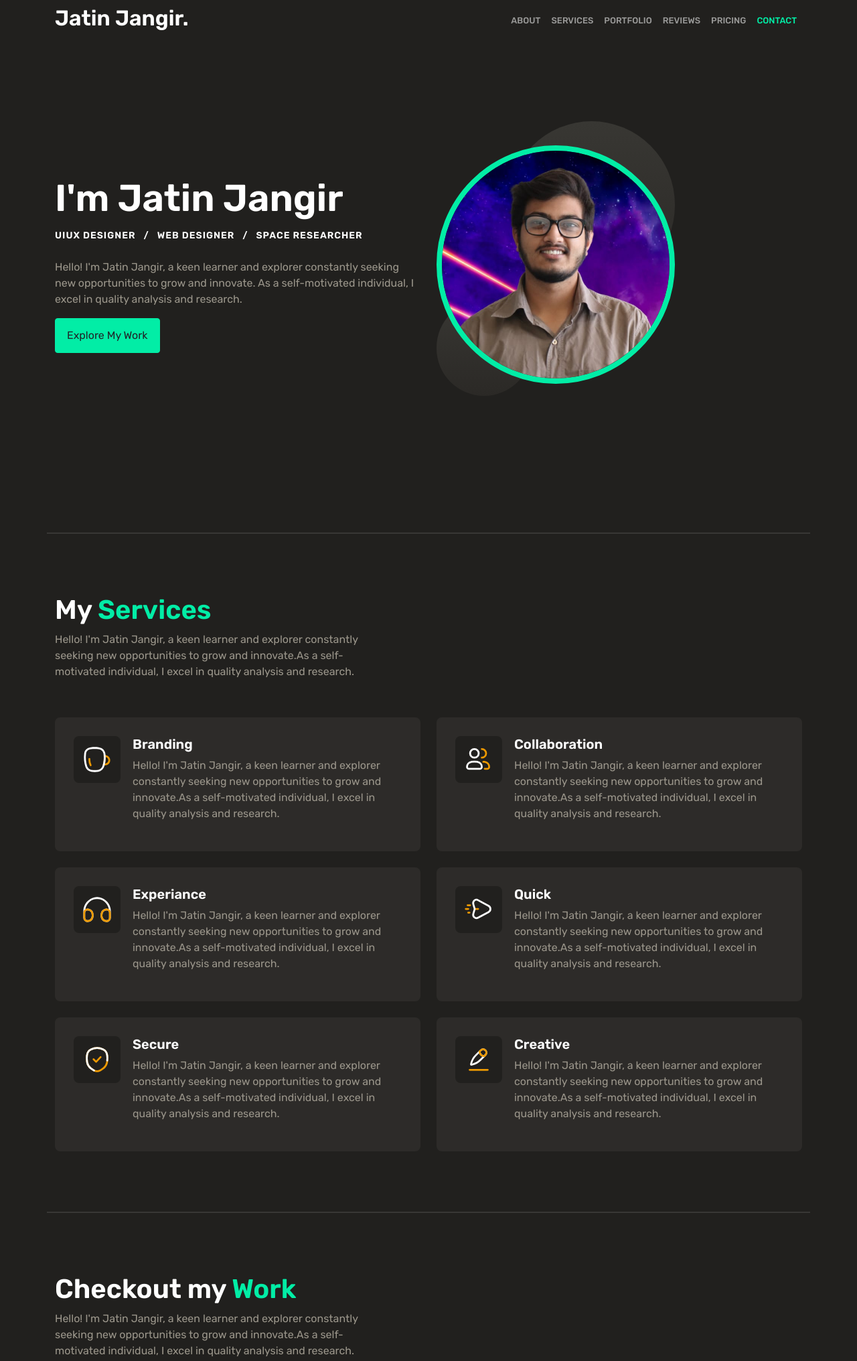
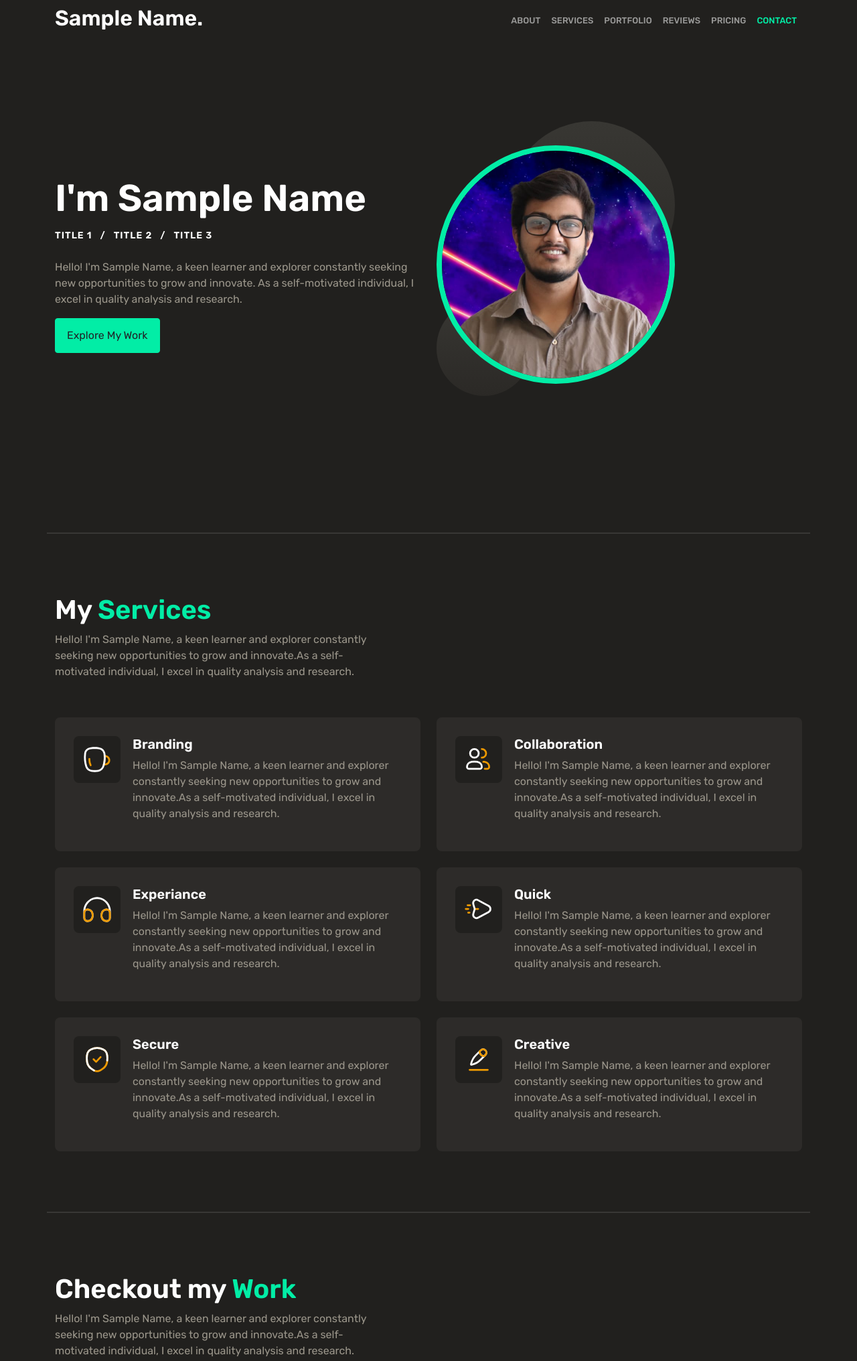
Before and after one commit to Jatinj0/Sample-Portfolio, a plain HTML site: page index.html in a window 1280 px wide. Shown: the part 5-2037 px from the top of the page at 67% size. Drawn offline with nearby package versions, Linux system fonts and the light colour scheme; files that its build step writes are made by us from their sources; files whose address does not match are found by name.

Commit message:
Add files via upload

```diff
--- a/index.html
+++ b/index.html
@@ -19,7 +19,7 @@
   <nav class="navbar fixed-top py-2 navbar-expand-lg navbar-dark">
     <div class="container">
       <a class="navbar-brand" href="#">
-        <h2>Jatin Jangir.</h2>
+        <h2>Sample Name.</h2>
       </a>
       <button class="navbar-toggler" type="button" data-bs-toggle="collapse" data-bs-target="#navbarNav"
         aria-controls="navbarNav" aria-expanded="false" aria-label="Toggle navigation">
@@ -55,15 +55,15 @@
     <div class="container">
       <div class="row gy-5 align-items-center">
         <div class="col-lg-6 order-lg-first order-last">
-          <h1 class="display-4">I'm Jatin Jangir</h1>
+          <h1 class="display-4">I'm Sample Name</h1>
           <div class="person-is">
-            <span>UIUX Designer</span>
+            <span>Title 1</span>
             <span>/</span>
-            <span>Web Designer</span>
+            <span>Title 2</Title></span>
             <span>/</span>
-            <span>Space Researcher</span>
+            <span>Title 3</span>
           </div>
-          <p class="mt-4">Hello! I'm Jatin Jangir, a keen learner and explorer constantly seeking new opportunities to
+          <p class="mt-4">Hello! I'm Sample Name, a keen learner and explorer constantly seeking new opportunities to
             grow and innovate. As a self-motivated individual, I excel in quality analysis and research.</p>
           <a href="#" class="btn btn-brand">Explore My Work</a>
         </div>
@@ -86,7 +86,7 @@
       <div class="row">
         <div class="col-12 intro">
           <h1>My <span class="text-brand">Services</span></h1>
-          <p>Hello! I'm Jatin Jangir, a keen learner and explorer constantly seeking new opportunities to grow and
+          <p>Hello! I'm Sample Name, a keen learner and explorer constantly seeking new opportunities to grow and
             innovate.As a self-motivated individual, I excel in quality analysis and research.</p>
         </div>
       </div>
@@ -98,7 +98,7 @@
             </div>
             <div>
               <h5>Branding</h5>
-              <p>Hello! I'm Jatin Jangir, a keen learner and explorer constantly seeking new opportunities to grow and
+              <p>Hello! I'm Sample Name, a keen learner and explorer constantly seeking new opportunities to grow and
                 innovate.As a self-motivated individual, I excel in quality analysis and research.</p>
             </div>
           </div>
@@ -110,7 +110,7 @@
             </div>
             <div>
               <h5>Collaboration</h5>
-              <p>Hello! I'm Jatin Jangir, a keen learner and explorer constantly seeking new opportunities to grow and
+              <p>Hello! I'm Sample Name, a keen learner and explorer constantly seeking new opportunities to grow and
                 innovate.As a self-motivated individual, I excel in quality analysis and research.</p>
             </div>
           </div>
@@ -122,7 +122,7 @@
             </div>
             <div>
               <h5>Experiance</h5>
-              <p>Hello! I'm Jatin Jangir, a keen learner and explorer constantly seeking new opportunities to grow and
+              <p>Hello! I'm Sample Name, a keen learner and explorer constantly seeking new opportunities to grow and
                 innovate.As a self-motivated individual, I excel in quality analysis and research.</p>
             </div>
           </div>
@@ -134,7 +134,7 @@
             </div>
             <div>
               <h5>Quick</h5>
-              <p>Hello! I'm Jatin Jangir, a keen learner and explorer constantly seeking new opportunities to grow and
+              <p>Hello! I'm Sample Name, a keen learner and explorer constantly seeking new opportunities to grow and
                 innovate.As a self-motivated individual, I excel in quality analysis and research.</p>
             </div>
           </div>
@@ -146,7 +146,7 @@
             </div>
             <div>
               <h5>Secure</h5>
-              <p>Hello! I'm Jatin Jangir, a keen learner and explorer constantly seeking new opportunities to grow and
+              <p>Hello! I'm Sample Name, a keen learner and explorer constantly seeking new opportunities to grow and
                 innovate.As a self-motivated individual, I excel in quality analysis and research.</p>
             </div>
           </div>
@@ -158,7 +158,7 @@
             </div>
             <div>
               <h5>Creative</h5>
-              <p>Hello! I'm Jatin Jangir, a keen learner and explorer constantly seeking new opportunities to grow and
+              <p>Hello! I'm Sample Name, a keen learner and explorer constantly seeking new opportunities to grow and
                 innovate.As a self-motivated individual, I excel in quality analysis and research.</p>
             </div>
           </div>
@@ -176,7 +176,7 @@
       <div class="row">
         <div class="col-12 intro">
           <h1>Checkout my <span class="text-brand">Work</span></h1>
-          <p>Hello! I'm Jatin Jangir, a keen learner and explorer constantly seeking new opportunities to grow and
+          <p>Hello! I'm Sample Name, a keen learner and explorer constantly seeking new opportunities to grow and
             innovate.As a self-motivated individual, I excel in quality analysis and research.</p>
         </div>
       </div>
@@ -241,14 +241,14 @@
       <div class="row">
         <div class="col-12 intro">
           <h1>Listen to my <span class="text-brand">customers</span></h1>
-          <p>Hello! I'm Jatin Jangir, a keen learner and explorer constantly seeking new opportunities to grow and
+          <p>Hello! I'm Sample Name, a keen learner and explorer constantly seeking new opportunities to grow and
             innovate.As a self-motivated individual, I excel in quality analysis and research.</p>
         </div>
       </div>
       <div class="row g-4">
         <div class="col-lg-6">
           <div class="review">
-            <p>Hello! I'm Jatin Jangir, a keen learner and explorer constantly seeking new opportunities to grow and innovate.As a self-motivated individual, I excel in quality analysis and research.</p>
+            <p>Hello! I'm Sample Name, a keen learner and explorer constantly seeking new opportunities to grow and innovate.As a self-motivated individual, I excel in quality analysis and research.</p>
             <div class="d-flex align-items-center">
               <img src="img/a1.jpg" alt="">
               <div class="ms-3">
@@ -260,7 +260,7 @@
         </div>
         <div class="col-lg-6"> <!--R2-->
           <div class="review">
-            <p>Hello! I'm Jatin Jangir, a keen learner and explorer constantly seeking new opportunities to grow and innovate.As a self-motivated individual, I excel in quality analysis and research.</p>
+            <p>Hello! I'm Sample Name, a keen learner and explorer constantly seeking new opportunities to grow and innovate.As a self-motivated individual, I excel in quality analysis and research.</p>
             <div class="d-flex align-items-center">
               <img src="img/a2.jpg" alt="">
               <div class="ms-3">
@@ -272,7 +272,7 @@
         </div>
         <div class="col-lg-6"> <!--R3-->
           <div class="review">
-            <p>Hello! I'm Jatin Jangir, a keen learner and explorer constantly seeking new opportunities to grow and innovate.As a self-motivated individual, I excel in quality analysis and research.</p>
+            <p>Hello! I'm Sample Name, a keen learner and explorer constantly seeking new opportunities to grow and innovate.As a self-motivated individual, I excel in quality analysis and research.</p>
             <div class="d-flex align-items-center">
               <img src="img/a3.jpg" alt="">
               <div class="ms-3">
@@ -284,7 +284,7 @@
         </div>
         <div class="col-lg-6"> <!--R4-->
           <div class="review">
-            <p>Hello! I'm Jatin Jangir, a keen learner and explorer constantly seeking new opportunities to grow and innovate.As a self-motivated individual, I excel in quality analysis and research.</p>
+            <p>Hello! I'm Sample Name, a keen learner and explorer constantly seeking new opportunities to grow and innovate.As a self-motivated individual, I excel in quality analysis and research.</p>
             <div class="d-flex align-items-center">
               <img src="img/a4.jpg" alt="">
               <div class="ms-3">
@@ -306,7 +306,7 @@
       <div class="row">
         <div class="col-12 intro">
           <h1>My fair and simple <span class="text-brand">Pricing</span></h1>
-          <p>Hello! I'm Jatin Jangir, a keen learner and explorer constantly seeking new opportunities to grow and
+          <p>Hello! I'm Sample Name, a keen learner and explorer constantly seeking new opportunities to grow and
             innovate.As a self-motivated individual, I excel in quality analysis and research.</p>
         </div>
       </div>
@@ -316,7 +316,7 @@
             <div class="pricing-header">
               <h6>SILVER</h6>
               <h1>$99.0</h1>
-              <p>Hello! I'm Jatin Jangir, a keen learner and explorer constantly seeking new opportunities to grow and
+              <p>Hello! I'm Sample Name, a keen learner and explorer constantly seeking new opportunities to grow and
                 innovate.</p>
             </div>
             <a href="#" class="btn btn-outline-brand">Get Started</a>
@@ -359,7 +359,7 @@
             <div class="pricing-header">
               <h6>GOLD</h6>
               <h1>$299.0</h1>
-              <p>Hello! I'm Jatin Jangir, a keen learner and explorer constantly seeking new opportunities to grow and
+              <p>Hello! I'm Sample Name, a keen learner and explorer constantly seeking new opportunities to grow and
                 innovate.</p>
             </div>
             <a href="#" class="btn btn-outline-brand">Get Started</a>
@@ -402,7 +402,7 @@
             <div class="pricing-header">
               <h6>PLATINUM</h6>
               <h1>$499.0</h1>
-              <p>Hello! I'm Jatin Jangir, a keen learner and explorer constantly seeking new opportunities to grow and
+              <p>Hello! I'm Sample Name, a keen learner and explorer constantly seeking new opportunities to grow and
                 innovate.</p>
             </div>
             <a href="#" class="btn btn-outline-brand">Get Started</a>
@@ -452,7 +452,7 @@
       <div class="row">
         <div class="col-12 intro">
           <h1>Get in <span class="text-brand">touch</span></h1>
-          <p>Hello! I'm Jatin Jangir, a keen learner and explorer constantly seeking new opportunities to grow and
+          <p>Hello! I'm Sample Name, a keen learner and explorer constantly seeking new opportunities to grow and
             innovate.As a self-motivated individual, I excel in quality analysis and research.</p>
         </div>
       </div>
```
